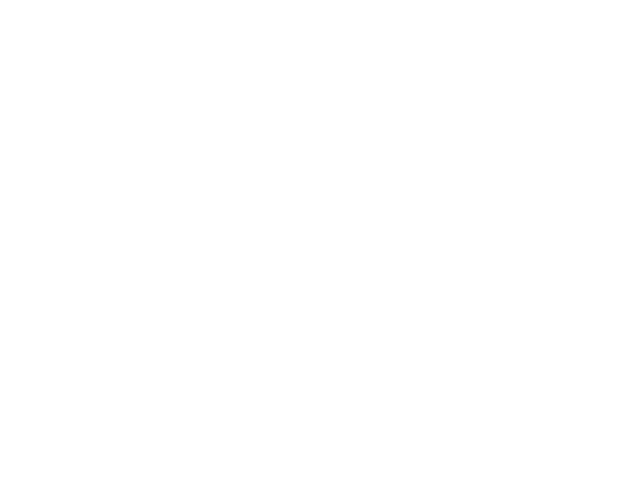
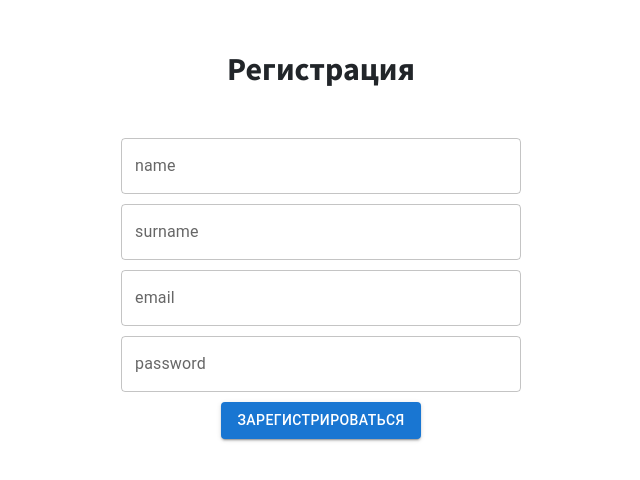
Before and after one commit to Urez51/CookMaster, a React (Create React App) app in the folder frontend/: page /registration in a window 1280 px wide. Before the commit this address had no page. Shown: the top 480 px of the page, without its empty margins (319-959 px from the left). Built offline with nearby package versions, Linux system fonts and the light colour scheme.

Commit message:
create component regitration

```diff
--- a/frontend/package.json
+++ b/frontend/package.json
@@ -4,6 +4,10 @@
   "private": true,
   "proxy": "http://localhost:4000/",
   "dependencies": {
+    "@emotion/react": "^11.9.3",
+    "@emotion/styled": "^11.9.3",
+    "@mui/icons-material": "^5.8.4",
+    "@mui/material": "^5.8.7",
     "@testing-library/jest-dom": "^5.16.4",
     "@testing-library/react": "^13.3.0",
     "@testing-library/user-event": "^13.5.0",
--- a/frontend/public/index.html
+++ b/frontend/public/index.html
@@ -31,7 +31,7 @@
   <title>Task App</title>
 </head>
 
-<body id="page-top" style="padding: 30px;">
+<body id="page-top">
   <header className="masthead d-flex align-items-center">
     <div className="container px-4 px-lg-5 text-center" id="root"></div>
   </header>
--- a/frontend/src/components/App/App.js
+++ b/frontend/src/components/App/App.js
@@ -3,17 +3,17 @@ import { Provider } from 'react-redux';
 
 import './App.css';
 import Main from '../Main';
-import TasksList from '../TasksList';
 import store from '../../store';
 import Login from '../Login';
+import Registr from '../Registr/Registr';
 
 function App() {
   return (
     <Provider store={store}>
       <Routes>
         <Route path='/' element={<Main />} />
-        <Route path='/tasks' element={<TasksList />} />
         <Route path='/login' element={<Login />} />
+        <Route path='/registration' element={<Registr />} />
       </Routes>
     </Provider>
   );
--- a/frontend/src/components/Main.js
+++ b/frontend/src/components/Main.js
@@ -1,12 +1,10 @@
 import React from 'react';
 import { Link } from 'react-router-dom';
-import NavBar from './NavBar';
 
 function Main() {
   return (
     <>
       <h1 className="mb-1">Список дел</h1>
-      <NavBar />
       <Link className="btn btn-primary btn-xl" to="/tasks">
         Перейти к списку
       </Link>
--- a/frontend/src/components/NavBar.js
+++ /dev/null
@@ -1,18 +0,0 @@
-import React from 'react';
-import { useSelector } from 'react-redux';
-
-function NavBar() {
-  const user = useSelector((state) => state.auth);
-
-  if (user.name) {
-    return (
-      <div>
-        Здаров, {user.name}. <a href="/auth/logout">Выйти</a>
-      </div>
-    );
-  }
-
-  return <div />;
-}
-
-export default NavBar;
--- /dev/null
+++ b/frontend/src/components/Registr/Registr.css
@@ -0,0 +1,26 @@
+.Registration-section {
+  padding: 50px 0;
+}
+
+.Registration-form {
+  display: flex;
+  flex-direction: column;
+  align-items: center;
+  max-width: 400px;
+  width: 100%;
+  margin: 0 auto;
+}
+
+.Registration-form__input {
+  width: 100%;
+  margin-bottom: 10px!important;
+}
+
+.Registration-form__btn {
+  width: 50%;
+}
+
+.Registration-title {
+  text-align: center;
+  margin-bottom: 50px;
+}
--- /dev/null
+++ b/frontend/src/components/Registr/Registr.js
@@ -0,0 +1,70 @@
+import React from 'react';
+// import Box from '@mui/material/Box';
+import {TextField, Button} from '@mui/material';
+import './Registr.css';
+
+
+function Register() {
+  return (
+    <section className='Registration-section'>
+      <div className='container'>
+        <div className='Registration'>
+          <h2 className='Registration-title'>Регистрация</h2>
+          <form className='Registration-form'>
+            <TextField
+              type="text"
+              label="name"
+              name="name"
+              variant="outlined"
+              className='Registration-form__input'
+            />
+            <TextField
+              type="text"
+              label="surname"
+              name="surname"
+              variant="outlined"
+              className='Registration-form__input'
+            />
+            <TextField
+              type="email"
+              label="email"
+              name="email"
+              variant="outlined"
+              className='Registration-form__input'
+            />
+            <TextField
+              type="password"
+              label="password"
+              name="password"
+              variant="outlined"
+              className='Registration-form__input'
+            />
+            <Button variant="contained" color="primary" type="submit" className='Registration-form__btn'>
+              Зарегистрироваться
+            </Button>
+          </form>
+        </div>
+      </div>
+    </section>
+  );
+}
+
+export default Register;
+
+
+// import "./styles.css";
+
+// export default function App() {
+//   return (
+//     <div className="App">
+//       <AppBar>
+//         <toolbar>
+//           <h1>SIGNIN FORM </h1>
+//         </toolbar>
+//       </AppBar>
+
+//       <Typography variant="h5">BASIC WITH MATERIAL UI</Typography>
+
+//     </div>
+//   );
+// }
--- a/frontend/src/components/TasksList.js
+++ /dev/null
@@ -1,62 +0,0 @@
-import React, { useEffect } from 'react';
-import { useDispatch, useSelector } from 'react-redux';
-import { createTask, loadTasks, resetTaskValidation, updateTask } from '../store/tasks/actionsCreators';
-import NavBar from './NavBar';
-import Task from './Task';
-
-function TasksList() {
-  const tasks = useSelector((state) => state.tasks.tasks);
-  const error = useSelector((state) => state.tasks.error);
-  const dispatch = useDispatch();
-
-  useEffect(() => {
-    dispatch(loadTasks());
-  }, [dispatch]);
-
-  const handleSubmit = React.useCallback(async (event) => {
-    event.preventDefault();
-    const input = event.target.title;
-    const title = input.value;
-
-    dispatch(createTask(title));
-  }, [dispatch]);
-
-  const resetValidation = React.useCallback(() => {
-    if (error) dispatch(resetTaskValidation());
-  }, [dispatch, error]);
-
-  const handleTaskChange = React.useCallback((newTask) => {
-    dispatch(updateTask(newTask));
-  }, [dispatch]);
-
-  return <>
-    <h1>Список дел</h1>
-
-    <NavBar />
-
-    <form onSubmit={handleSubmit}>
-      <div className="input-group mb-3">
-        <input
-          type="text"
-          className={`form-control ${error ? 'is-invalid' : ''}`}
-          placeholder="Добавьте задачу..."
-          aria-label="Добавьте задачу..."
-          name="title"
-          onChange={resetValidation}
-        />
-        <button type="submit" className="btn btn-primary">добавить</button>
-      </div>
-      {error && <div className="invalid-feedback" style={{ display: 'block' }}>
-        {error}
-      </div>}
-    </form>
-
-    <div className="tasks list-group">
-      {tasks.map((task) => (
-        <Task key={task.id} task={task} onChange={handleTaskChange} />
-      ))}
-    </div>
-  </>;
-}
-
-export default TasksList;
--- a/frontend/src/index.css
+++ b/frontend/src/index.css
@@ -1,4 +1,4 @@
-body {
+/* body {
   margin: 0;
   font-family: -apple-system, BlinkMacSystemFont, 'Segoe UI', 'Roboto', 'Oxygen',
     'Ubuntu', 'Cantarell', 'Fira Sans', 'Droid Sans', 'Helvetica Neue',
@@ -10,4 +10,84 @@ body {
 code {
   font-family: source-code-pro, Menlo, Monaco, Consolas, 'Courier New',
     monospace;
+} */
+
+/* Указываем box sizing */
+*,
+*::before,
+*::after {
+  box-sizing: border-box;
 }
+
+/* Убираем внутренние отступы */
+ul[class],
+ol[class] {
+  padding: 0;
+}
+
+/* Убираем внешние отступы */
+body,
+h1,
+h2,
+h3,
+h4,
+p,
+ul[class],
+ol[class],
+li,
+figure,
+figcaption,
+blockquote,
+dl,
+dd {
+  margin: 0;
+}
+
+/* Выставляем основные настройки по-умолчанию для body */
+body {
+  min-height: 100vh;
+  scroll-behavior: smooth;
+  text-rendering: optimizeSpeed;
+  line-height: 1.5;
+  padding: 0;
+}
+
+/* Удаляем стандартную стилизацию для всех ul и il, у которых есть атрибут class*/
+ul[class],
+ol[class] {
+  list-style: none;
+}
+
+/* Элементы a, у которых нет класса, сбрасываем до дефолтных стилей */
+a:not([class]) {
+  text-decoration-skip-ink: auto;
+}
+
+/* Упрощаем работу с изображениями */
+img {
+  max-width: 100%;
+  display: block;
+}
+
+/* Указываем понятную периодичность в потоке данных у article*/
+article > * + * {
+  margin-top: 1em;
+}
+
+/* Наследуем шрифты для инпутов и кнопок */
+input,
+button,
+textarea,
+select {
+  font: inherit;
+}
+
+/* Удаляем все анимации и переходы для людей, которые предпочитай их не использовать */
+@media (prefers-reduced-motion: reduce) {
+  * {
+    animation-duration: 0.01ms !important;
+    animation-iteration-count: 1 !important;
+    transition-duration: 0.01ms !important;
+    scroll-behavior: auto !important;
+  }
+}
```
Also changed, not shown: frontend/src/components/Register.js (deleted, +0 -19 lines), 2 other files (tests, documents, lock files or other folders).
